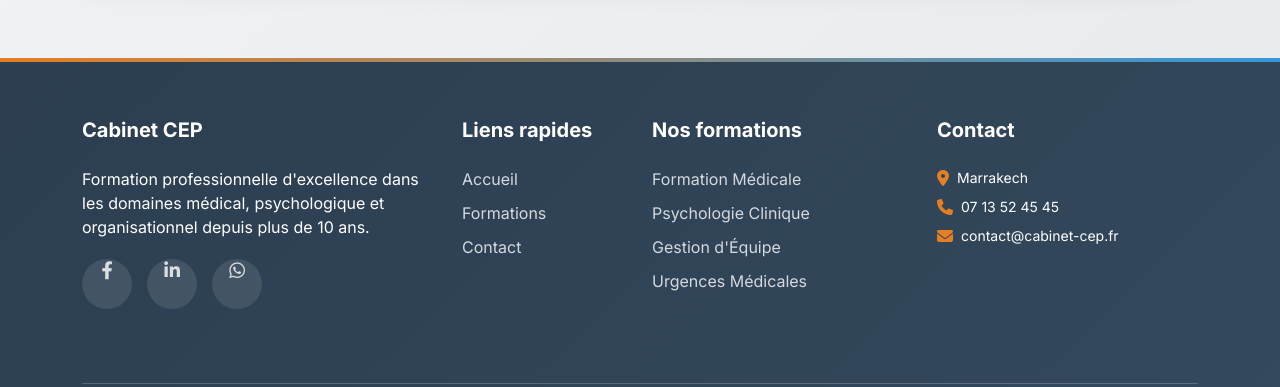
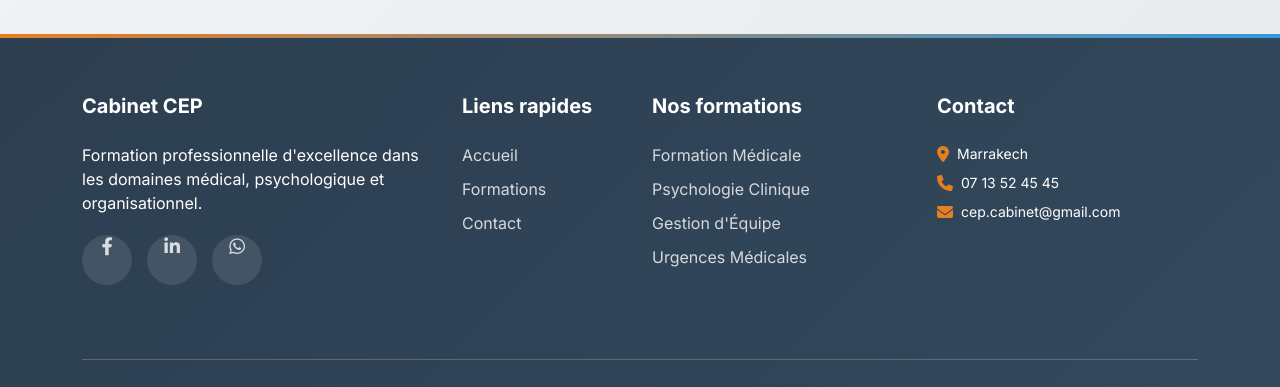
Before and after one commit to Ayoub-glitsh/project01, a plain HTML site: page dd/index (1).html in a window 1280 px wide. Shown: the part 5733-6120 px from the top of the page. Drawn offline with nearby package versions, Linux system fonts and the light colour scheme.

Commit message:
Update index (1).html

```diff
--- a/dd/index (1).html
+++ b/dd/index (1).html
@@ -1241,7 +1241,7 @@
                         </div>
                         <h5>Téléphone</h5>
                         <p>07 13 52 45 45</p>
-                        <small class="text-muted">Lundi - Vendredi : 9h00 - 18h00</small>
+                        <!-- <small class="text-muted">Lundi - Vendredi : 9h00 - 18h00</small> -->
                     </div>
                 </div>
 
@@ -1357,7 +1357,7 @@
                         <h5>Cabinet CEP</h5>
                         <p>
                             Formation professionnelle d'excellence dans les domaines médical,
-                            psychologique et organisationnel depuis plus de 10 ans.
+                            psychologique et organisationnel.
                         </p>
                         <div class="social-links">
                             <a href="https://www.facebook.com/profile.php?id=61578111257386" class="social-link">
@@ -1408,7 +1408,7 @@
                         </div>
                         <div class="d-flex align-items-center">
                             <i class="fas fa-envelope me-2" style="color: var(--button-color);"></i>
-                            <small>contact@cabinet-cep.fr</small>
+                            <small>cep.cabinet@gmail.com</small>
                         </div>
                     </div>
                 </div>
```
